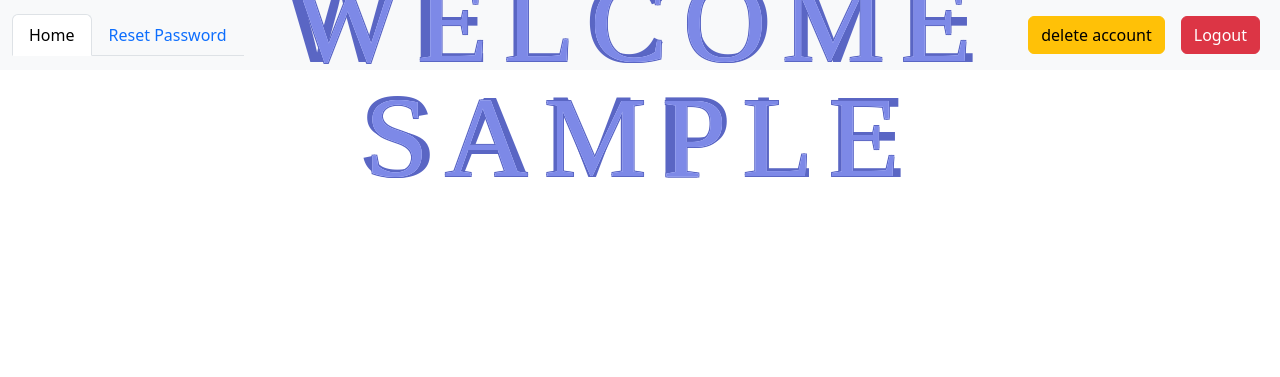
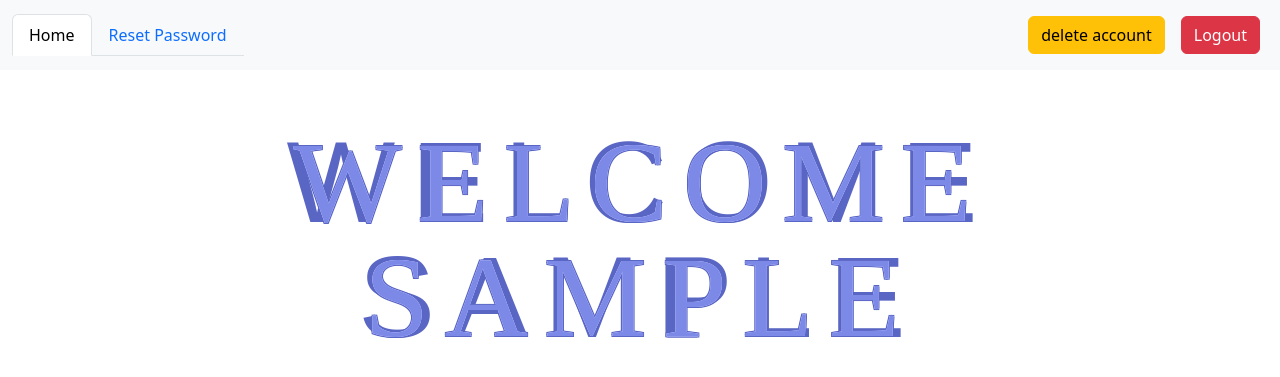
Before and after one commit to nuttamong/firebaseAuth, a Django app: template auth_project/templates/home.html in a window 1280 px wide. Shown: the top 377 px of the page. Run offline with Django 5.2, Linux system fonts and the light colour scheme; the template is opened without the code that fills it: most values are stand-ins (such as "Sample title", 1, 10 or a date in 2020); some web fonts are replaced.

Commit message:
complete

```diff
--- a/auth_project/auth_project/static/css/main.css
+++ b/auth_project/auth_project/static/css/main.css
@@ -170,7 +170,7 @@ color: #b3b3b3;
 	font-weight: normal;
 	line-height: 1;
 	margin: 0;
-	top: 10%;
+	top: 30%;
 	left: 50%;
 	transform: translate(-50%, -50%);
 	position: absolute;
```
